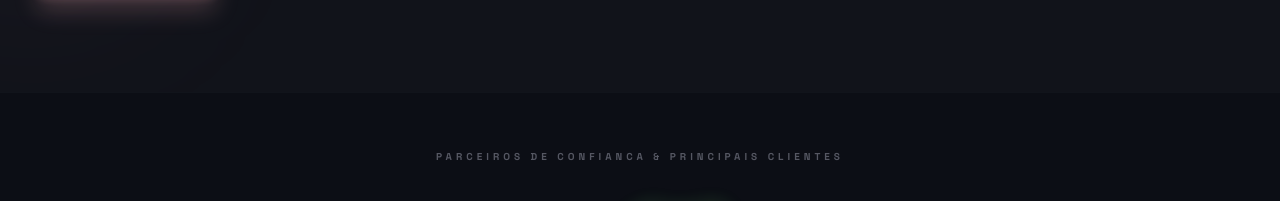
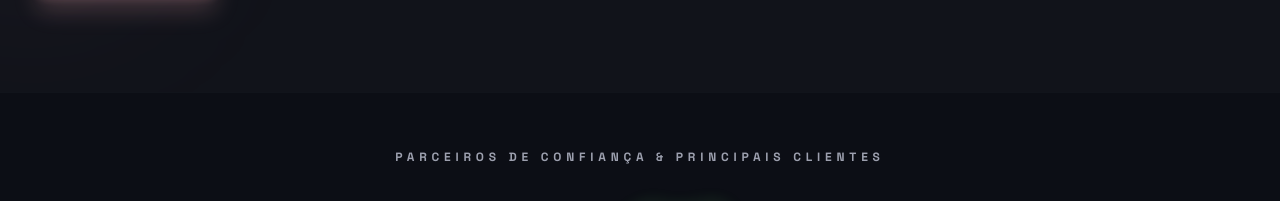
Before and after one commit to oTalentz/lowping-landpage-2026-official, a website: page Vps/index.html in a window 1280 px wide. Shown: the part 746-947 px from the top of the page. Drawn offline with nearby package versions, Linux system fonts and the light colour scheme; no server answers.

Commit message:
style: aumentar visibilidade do titulo da sessao de parceiros

```diff
--- a/Vps/index.html
+++ b/Vps/index.html
@@ -407,9 +407,9 @@
             <div class="max-w-7xl mx-auto px-8">
                 <div class="flex flex-col items-center">
                     <h3
-                        class="font-label text-[10px] font-bold text-on-surface-variant/40 uppercase tracking-[0.4em] mb-10"
+                        class="font-label text-xs font-bold text-on-surface-variant/80 uppercase tracking-[0.4em] mb-10"
                     >
-                        Parceiros de Confianca &amp; Principais Clientes
+                        Parceiros de Confiança &amp; Principais Clientes
                     </h3>
                     <div
                         class="flex flex-wrap justify-center items-center gap-16 md:gap-24 w-full"
```
Also changed, not shown: Jogos/index.html (+3 -3 lines), Parceiros/index.html (+1 -1 lines).
